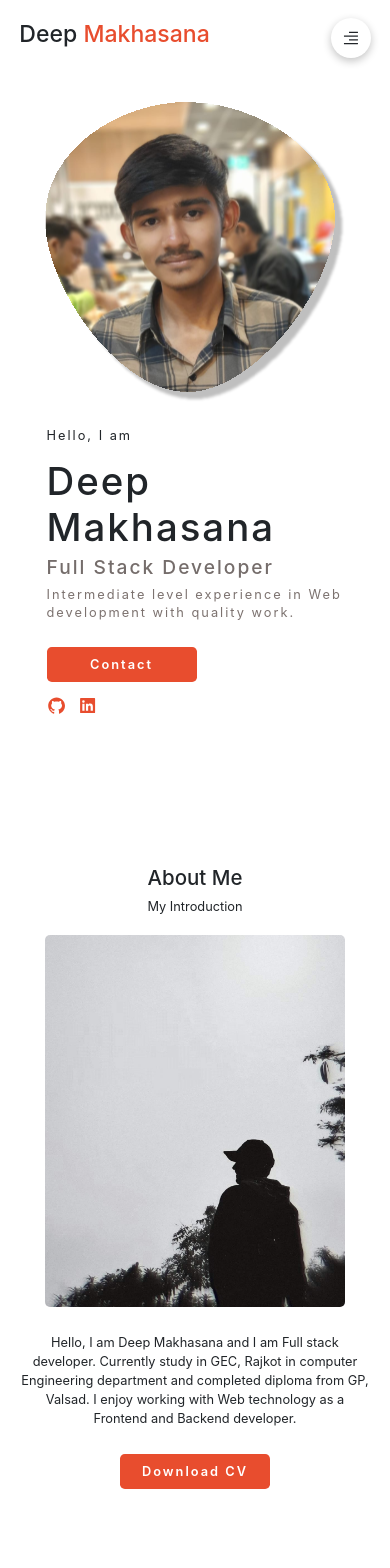
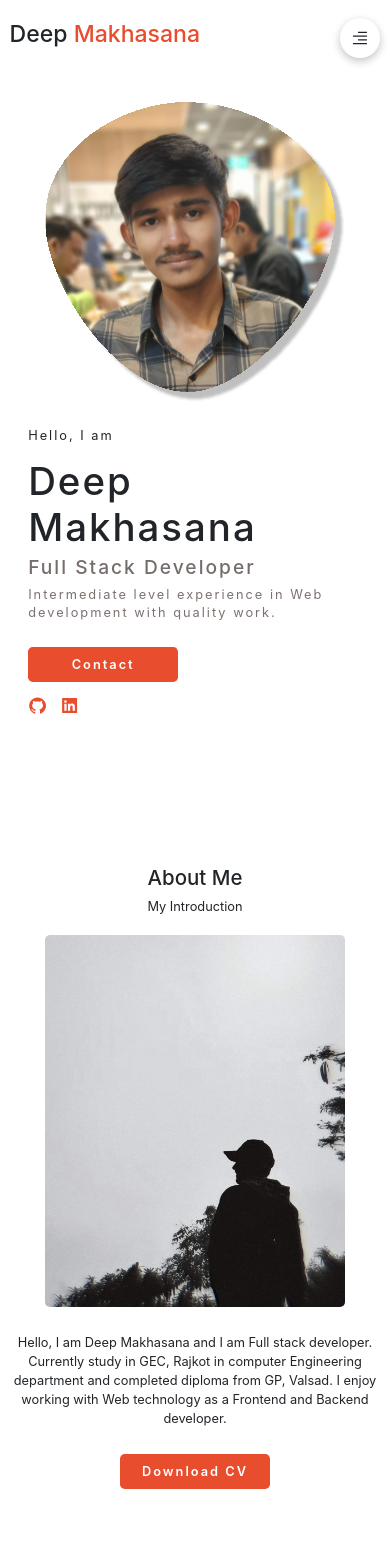
Before and after one commit to DeepMakhasana/Portfolio, a React (Create React App) app: page / in a window 390 px wide. Shown: the top 1568 px of the page. Built offline with nearby package versions, Linux system fonts and the light colour scheme.

Commit message:
some modile layout edit.

```diff
--- a/src/App.css
+++ b/src/App.css
@@ -240,7 +240,7 @@ nav ul li a:hover {
   background-color: #e84d2e;
   color: #ffff;
   text-decoration: none;
-  padding: 0.2rem 1.5rem 0.5rem 1.5rem;
+  padding: 0.5rem 1.5rem 0.5rem 1.5rem;
   border-radius: 5px;
   margin-bottom: 1rem;
 }
@@ -255,8 +255,21 @@ nav ul li a:hover {
     font-size: 80%;
   }
 
+  .container {
+    max-width: 100%;
+  }
+
+  .container-50 {
+    max-width: 85%;
+  }
+
   .navbar-font {
     font-size: 120%;
+  }
+
+  .row>* {
+    padding-right: 0;
+    padding-left: 0;
   }
 
   .hero-section {
@@ -282,6 +295,10 @@ nav ul li a:hover {
   .about-img img {
     margin-bottom: 2rem;
     width: 300px;
+  }
+
+  .about-info {
+    padding: 0 0.8rem;
   }
 
   .skill img {
--- a/src/components/AboutSection.jsx
+++ b/src/components/AboutSection.jsx
@@ -4,7 +4,7 @@ import download from './DeepMakhasana.pdf'
 
 const AboutSection = () => {
     return (
-        <div className='container height-100vh' id='about'>
+        <div className='container height-100vh mb-5' id='about'>
             <div className="about">
                 <div className="mb-4">
                     <h2 className='text-center'>About Me</h2>
@@ -15,7 +15,7 @@ const AboutSection = () => {
                         <img src={pic} className="img-fluid" alt="about" />
                     </div>
                     <div className='col-sm-12 col-md-6 col-lg-6 col-xl-6 about-info'>
-                        <div>
+                        <div className='px-1'>
                             <p>Hello, I am Deep Makhasana and I am Full stack developer. Currently study in GEC, Rajkot in computer Engineering department and completed diploma from GP, Valsad. I enjoy working with Web technology as a Frontend and Backend developer.</p>
                             <a href={download} download className='btn'>Download CV</a>
                         </div>
--- a/src/components/ContactSection.jsx
+++ b/src/components/ContactSection.jsx
@@ -5,13 +5,13 @@ import { AiOutlineEnvironment } from "react-icons/ai";
 
 const ContactSection = () => {
     return (
-        <div className='container height-100vh my-5 d-flex align-items-center justify-content-center' id="contact">
+        <div className='container my-5 d-flex align-items-center justify-content-center' id="contact">
             <div>
                 <div>
                     <h2 className='text-center'>Contact me</h2>
                     <p className='text-center'>Get in touch</p>
                 </div>
-                <div className='row'>
+                <div className='row px-4'>
                     <div className='col-12 my-3'>
                         <div className='d-flex align-items-center'>
                             <span className='h3 pe-2' style={{ color: "#e84d2e" }}><AiOutlinePhone /></span>
--- a/src/components/QualificationSection.jsx
+++ b/src/components/QualificationSection.jsx
@@ -3,7 +3,7 @@ import { BsCalendarDate } from "react-icons/bs";
 
 const QualificationSection = () => {
     return (
-        <section className='container-50 flex' id="qualification">
+        <section className='container-50 height-100vh flex' id="qualification">
             <div className='mb-5' >
                 <div className="mb-5">
                     <h2 className='text-center'>Qualification</h2>
```
